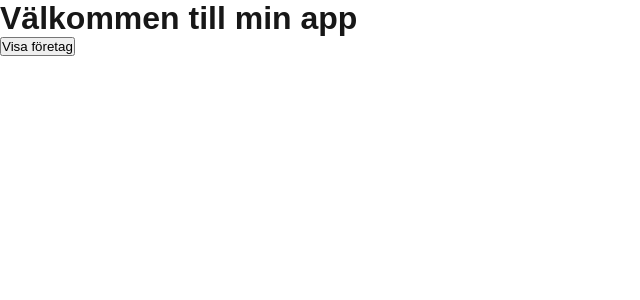
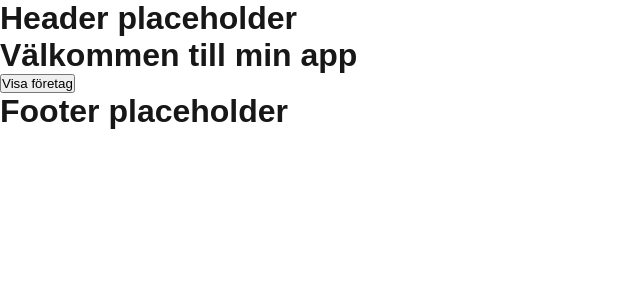
Before and after one commit to Skjesper/LIA-Portal, a Next.js app: page / in a window 1280 px wide. Shown: the top 300 px of the page, without its empty margins (0-640 px from the left). Built offline with nearby package versions, Linux system fonts and the light colour scheme.

Commit message:
added footer and header placeholder

```diff
--- a/src/app/layout.js
+++ b/src/app/layout.js
@@ -1,5 +1,7 @@
 import { Geist, Geist_Mono } from "next/font/google";
 import "./globals.css";
+import Header from '@/components/Header'
+import Footer from '@/components/Footer'
 
 const geistSans = Geist({
   variable: "--font-geist-sans",
@@ -20,7 +22,9 @@ export default function RootLayout({ children }) {
   return (
     <html lang="en">
       <body className={`${geistSans.variable} ${geistMono.variable}`}>
+      <Header />
         {children}
+        <Footer />
       </body>
     </html>
   );
--- /dev/null
+++ b/src/components/Footer.jsx
@@ -0,0 +1,7 @@
+export default function Footer() {
+    return (
+      <header>
+        <h1>Footer placeholder</h1>
+      </header>
+    );
+  }
--- /dev/null
+++ b/src/components/Header.jsx
@@ -0,0 +1,7 @@
+export default function Header() {
+  return (
+    <header>
+      <h1>Header placeholder</h1>
+    </header>
+  );
+}
```
